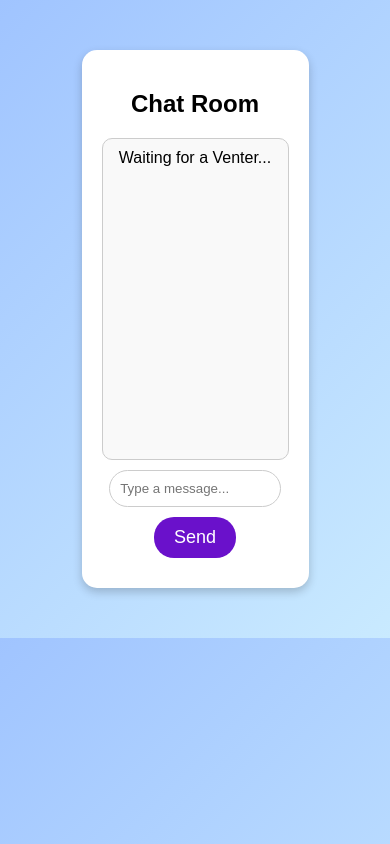
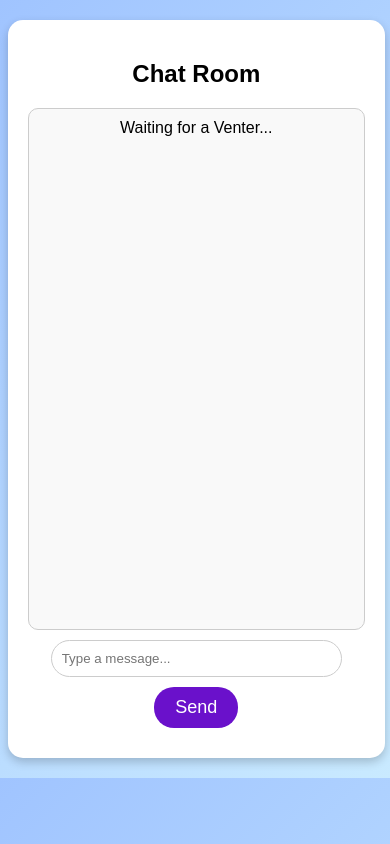
Before and after one commit to ritvik96/chat-room, a website: page public/index.html in a window 390 px wide. Both pictures are taken after a click on the button "Join as Listener". Drawn offline with Linux system fonts and the light colour scheme.

Commit message:
updated chat container for better mobile experience

```diff
--- a/public/style.css
+++ b/public/style.css
@@ -40,7 +40,8 @@ button:hover {
 }
 
 #chat-container {
-    width: 50%;
+    width: 50%; /* Default for larger screens */
+    max-width: 600px;
     margin: 50px auto;
     padding: 20px;
     background: white;
@@ -49,7 +50,7 @@ button:hover {
 }
 
 #chat-box {
-    height: 300px;
+    height: 400px; /* Increased height */
     overflow-y: auto;
     border: 1px solid #ccc;
     border-radius: 10px;
@@ -57,6 +58,23 @@ button:hover {
     background: #f9f9f9;
     display: flex;
     flex-direction: column;
+}
+
+/* Responsive adjustments for mobile */
+@media (max-width: 768px) {
+    #chat-container {
+        width: 90%; /* Make it almost full width */
+        margin: 20px auto;
+    }
+    #chat-box {
+        height: 500px; /* More space for chat */
+    }
+    input {
+        width: 70%; /* Adjust input width */
+    }
+    #send-button {
+        width: 25%; /* Adjust button width */
+    }
 }
 
 /* Message styling with proper alignment */
```
